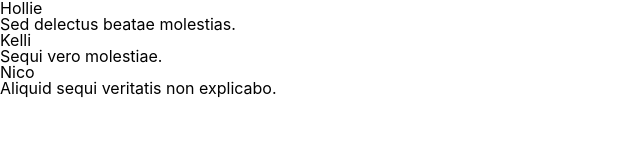
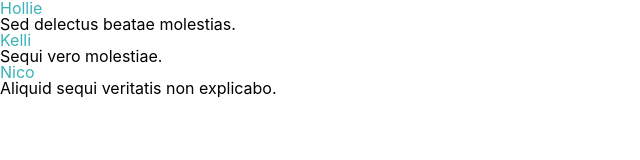
Before and after one commit to KyubumJang/rwrw-web, a React (Create React App) app: page /letters in a window 1280 px wide. Shown: the top 160 px of the page, without its empty margins (0-640 px from the left). Built offline with nearby package versions, Linux system fonts and the light colour scheme.

Commit message:
feat:distinguish writer from content by color

```diff
--- a/src/components/Letter/Letter.tsx
+++ b/src/components/Letter/Letter.tsx
@@ -1,5 +1,6 @@
 import React from 'react';
 import styled from 'styled-components';
+import Text from '../Text/Text';
 import { LetterDataType } from '../../constants/Letters';
 
 export interface LetterProps extends Omit<LetterDataType, 'id'> {
@@ -17,7 +18,9 @@ const Content = styled.div``;
 const Letter: React.FC<LetterDataType> = ({ content, writer }) => {
   return (
     <Wrapper>
-      <Writer>{writer}</Writer>
+      <Text>
+        <Writer>{writer}</Writer>
+      </Text>
       <Content>{content}</Content>
     </Wrapper>
   );
--- a/src/components/Letter/LetterThumbnail.tsx
+++ b/src/components/Letter/LetterThumbnail.tsx
@@ -2,6 +2,7 @@ import React from 'react';
 import styled from 'styled-components';
 import { useHistory } from 'react-router-dom';
 import { LetterDataType } from '../../constants/Letters';
+import Text from '../Text/Text';
 
 export interface LetterProps extends Omit<LetterDataType, 'content'> {
   id: string;
@@ -19,7 +20,9 @@ const LetterThumbnail: React.FC<LetterProps> = ({ thumbnail, writer, id }) => {
   const history = useHistory();
   return (
     <Wrapper onClick={() => history.push(`/letter-read/${id}`)}>
-      <Writer>{writer}</Writer>
+      <Text>
+        <Writer>{writer}</Writer>
+      </Text>
       <Thumbnail>{thumbnail}</Thumbnail>
     </Wrapper>
   );
```
